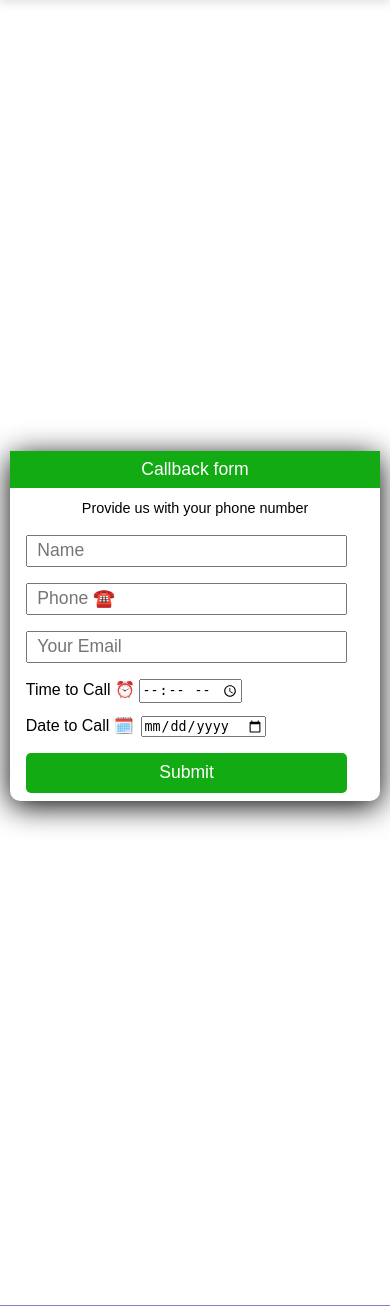
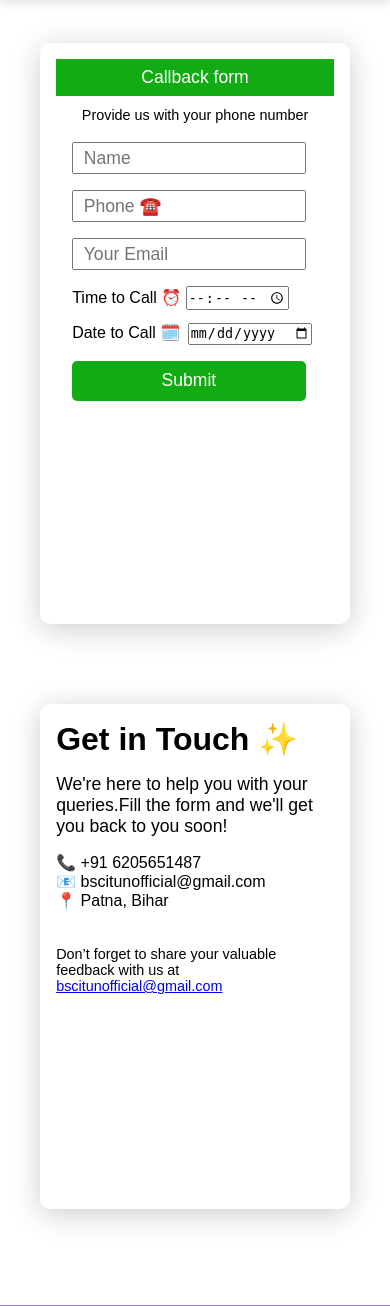
Before and after one commit to Rajkamal2k22/bsc-it-copy, a PHP site: page /requestCall.html in a window 390 px wide. Shown: the part 53-1359 px from the top of the page. Run offline with PHP 8.4, Linux system fonts and the light colour scheme.

Commit message:
Callback page edited

```diff
--- a/requestCall.html
+++ b/requestCall.html
@@ -47,7 +47,7 @@
 <!-- navbar ended -->
 
     <div class="callContainer">
-    <div class="containerItem">
+    <div class="leftContainer">
     <h3 id="callBackHeading">Callback form</h3>
     <p id="callBackPara">Provide us with your phone number</p>
     <form action="https://api.web3forms.com/submit" method="POST" id="callBackForm">
@@ -73,6 +73,19 @@
     </label>
     <button type="submit" id="callBackBtn">Submit</button>
     </form>
+    </div>
+    <div class="rightContainer">
+        <h3 id="rightCheading">Get in Touch ✨</h3>
+        <p id="rightCabout">We're here to help you with your queries.Fill the form and we'll get you back to you soon!</p>
+
+    <ul id="callUl">
+      <li>📞 +91 6205651487</li>
+      <li>📧 bscitunofficial@gmail.com</li>
+      <li>📍 Patna, Bihar</li>
+    </ul>
+    <br><br>
+    <p id="rightCfeedback">Don’t forget to share your valuable feedback with us at<a href="mailto:bscitunofficial@gmail.com?subject=Feedback%20on%20B.Sc.%20IT%20Department%20Website&body=Dear%20Team%2C%0D%0A%0D%0AI%20would%20like%20to%20share%20my%20feedback%20regarding%20the%20B.Sc.%20IT%20Department%20website.%0D%0A%0D%0A%5BPlease%20write%20your%20feedback%20here...%5D%0D%0A%0D%0ABest%20regards%2C%0D%0A%5BYour%20Full%20Name%5D%0D%0A%5BYear%5D"> bscitunofficial@gmail.com</a></p>
+
     </div>
     </div>
 
--- a/styles.css
+++ b/styles.css
@@ -522,20 +522,49 @@
    } */
 
    /* requestCall.html started */
-   .callContainer{
+.callContainer{
 width: 100%;
-height: 80%;
+min-height: 80vh;
 display: flex;
-align-items: center;
-justify-content: center;
+align-items: flex-start;
+justify-content: space-around;
+gap: 2rem;
+padding: 6rem  2rem;
    }
 
-
-   .containerItem{
-    width: 32%;
-    box-shadow: 0px 5px 30px black;
-    border-radius: 10px;
+  .rightContainer , .leftContainer{
+  flex: 1;
+  width: 45%;
+  background: #fff;
+  box-shadow: 0px 5px 30px rgba(0, 0, 0, 0.2);
+  border-radius: 10px;
+  padding: 1rem;
+
    }
+
+   .rightContainer{
+    margin-top: 3em;
+
+   }
+
+   #rightCheading{
+    font-size: 2rem;
+   }
+
+
+  #rightCabout{
+    font-size: 1.1rem;
+    margin: 1rem 0rem;
+  }
+
+  #rightCfeedback{
+    font-size: 0.9rem;
+  }
+
+  #callUl{
+    list-style: none;
+    gap: 0.1rem;
+  }
 
    #callBackHeading{
     font-size: 1.1rem;
@@ -623,10 +652,23 @@ justify-content: center;
 
 @media screen and (max-width:700px) {
 
-  .containerItem{
-    width: 95%;
-
+  .callContainer{
+   flex-direction: column;
+    align-items: center;
+    gap: 2rem;
    }
+
+    .rightContainer , .leftContainer{
+  flex: 1;
+  width: 95%;
+  background: #fff;
+  box-shadow: 0px 5px 30px rgba(0, 0, 0, 0.2);
+  border-radius: 10px;
+  padding: 1rem;
+
+   }
+
+
 }
     /* requestCall.html Ended */
 
```
